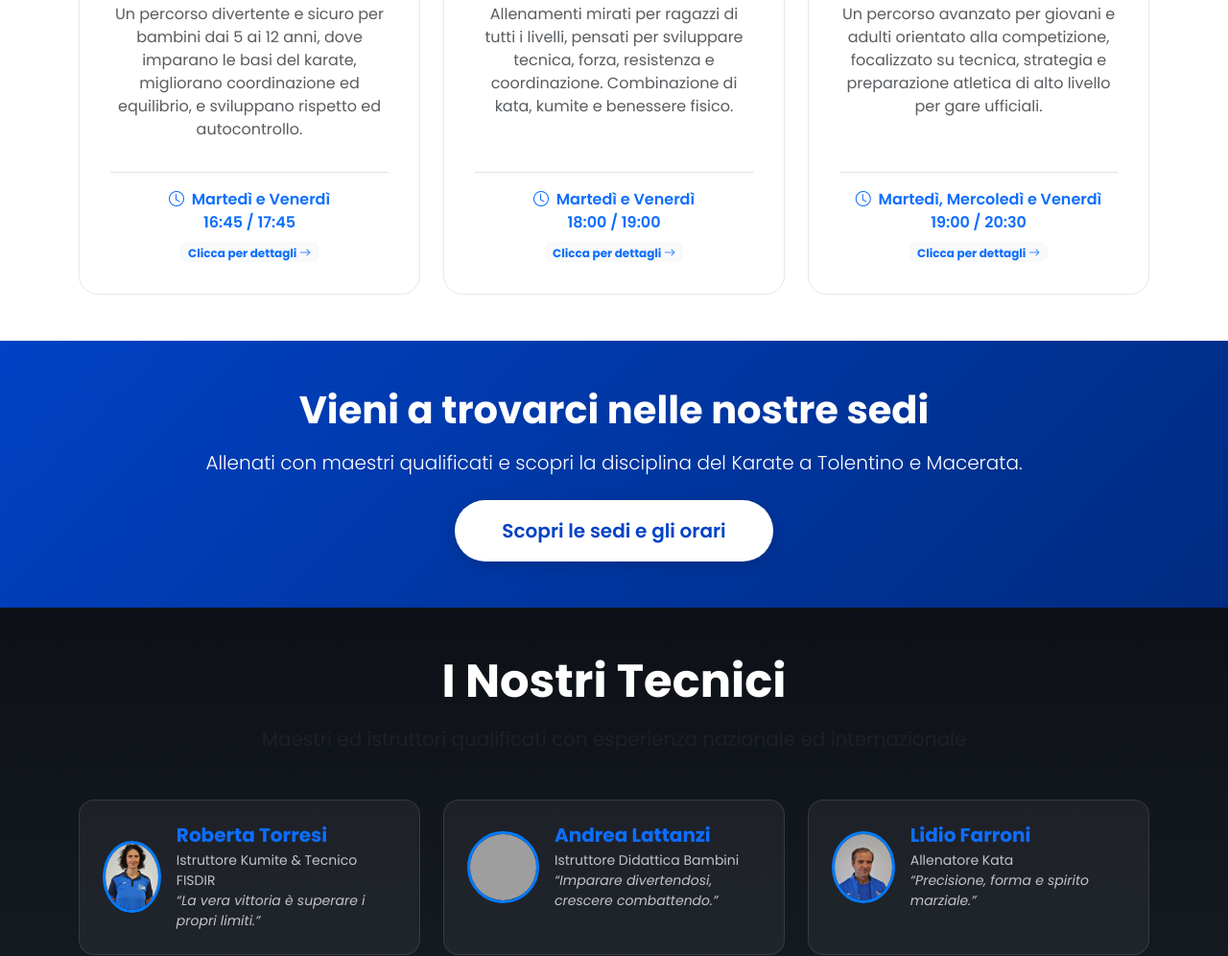
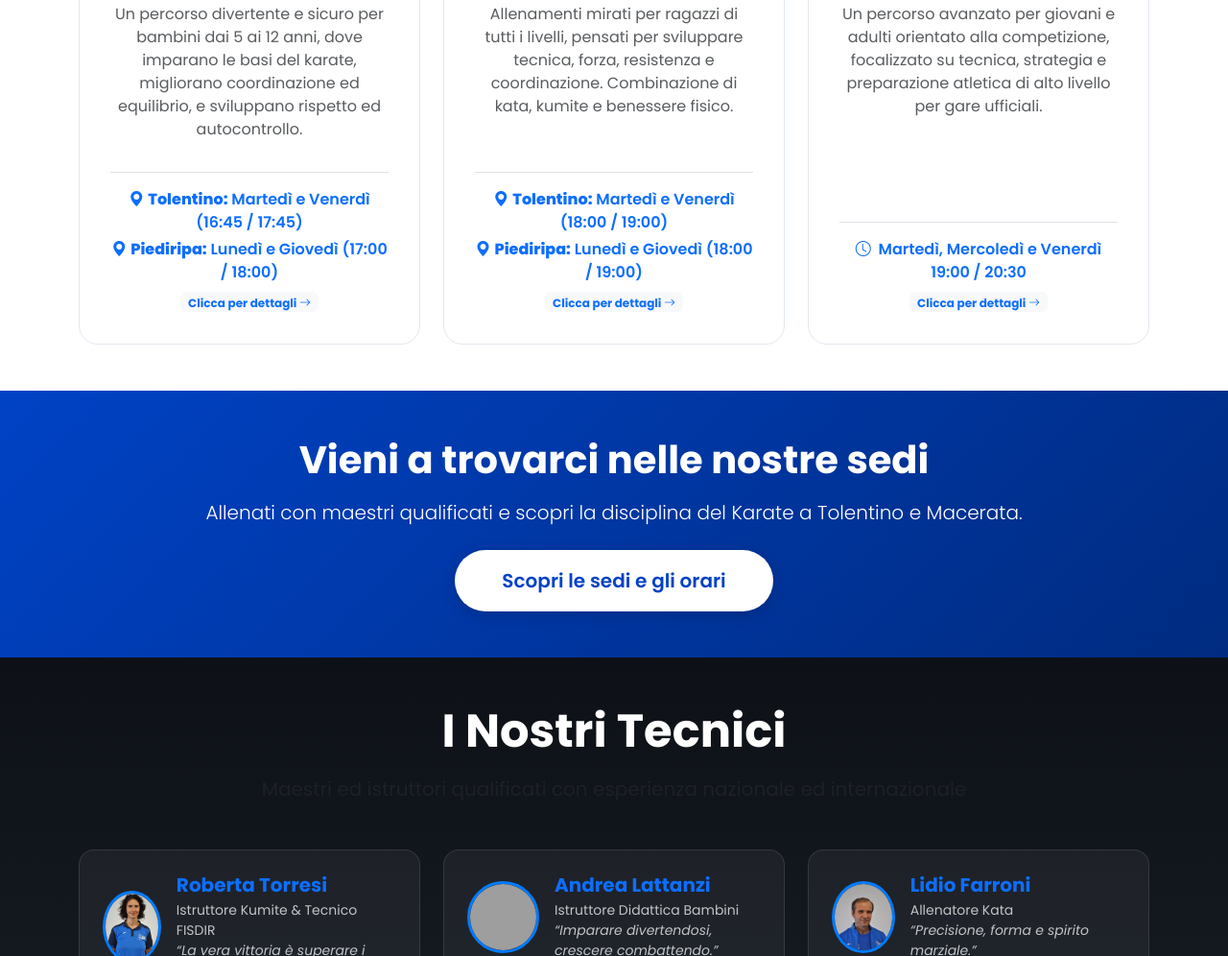
Before and after one commit to Latti24/latti24.github.io, a plain HTML site: page index.html in a window 1280 px wide. Shown: the part 1150-2146 px from the top of the page at 96% size. Drawn offline with nearby package versions, Linux system fonts and the light colour scheme; grey boxes are pictures that could not be loaded.

Commit message:
Aggiornamento orari e sedi per Karate Principianti e Avanzato (Tolentino e Piediripa)

```diff
--- a/index.html
+++ b/index.html
@@ -654,11 +654,10 @@
               <p class="text-muted">Un percorso divertente e sicuro per bambini dai 5 ai 12 anni, dove imparano le basi
                 del karate, migliorano coordinazione ed equilibrio, e sviluppano rispetto ed autocontrollo.</p>
             </div>
-            <div class="w-100 border-top pt-3 mt-3">
-              <p class="fw-semibold text-primary mb-0"><i class="bi bi-clock me-1"></i> Martedì e Venerdì<br>16:45 /
-                17:45</p>
-              <span class="badge bg-light text-primary mt-2">Clicca per dettagli <i
-                  class="bi bi-arrow-right"></i></span>
+            <div class="w-100 border-top pt-3 mt-3 text-center">
+              <p class="fw-semibold text-primary mb-1"><i class="bi bi-geo-alt-fill me-1"></i><strong>Tolentino:</strong> Martedì e Venerdì (16:45 / 17:45)</p>
+              <p class="fw-semibold text-primary mb-0"><i class="bi bi-geo-alt-fill me-1"></i><strong>Piediripa:</strong> Lunedì e Giovedì (17:00 / 18:00)</p>
+              <span class="badge bg-light text-primary mt-2">Clicca per dettagli <i class="bi bi-arrow-right"></i></span>
             </div>
           </div>
         </div>
@@ -678,11 +677,10 @@
               <p class="text-muted">Allenamenti mirati per ragazzi di tutti i livelli, pensati per sviluppare tecnica,
                 forza, resistenza e coordinazione. Combinazione di kata, kumite e benessere fisico.</p>
             </div>
-            <div class="w-100 border-top pt-3 mt-3">
-              <p class="fw-semibold text-primary mb-0"><i class="bi bi-clock me-1"></i> Martedì e Venerdì<br>18:00 /
-                19:00</p>
-              <span class="badge bg-light text-primary mt-2">Clicca per dettagli <i
-                  class="bi bi-arrow-right"></i></span>
+            <div class="w-100 border-top pt-3 mt-3 text-center">
+              <p class="fw-semibold text-primary mb-1"><i class="bi bi-geo-alt-fill me-1"></i><strong>Tolentino:</strong> Martedì e Venerdì (18:00 / 19:00)</p>
+              <p class="fw-semibold text-primary mb-0"><i class="bi bi-geo-alt-fill me-1"></i><strong>Piediripa:</strong> Lunedì e Giovedì (18:00 / 19:00)</p>
+              <span class="badge bg-light text-primary mt-2">Clicca per dettagli <i class="bi bi-arrow-right"></i></span>
             </div>
           </div>
         </div>
@@ -703,11 +701,9 @@
               <p class="text-muted">Un percorso avanzato per giovani e adulti orientato alla competizione, focalizzato
                 su tecnica, strategia e preparazione atletica di alto livello per gare ufficiali.</p>
             </div>
-            <div class="w-100 border-top pt-3 mt-3">
-              <p class="fw-semibold text-primary mb-0"><i class="bi bi-clock me-1"></i> Martedì, Mercoledì e
-                Venerdì<br>19:00 / 20:30</p>
-              <span class="badge bg-light text-primary mt-2">Clicca per dettagli <i
-                  class="bi bi-arrow-right"></i></span>
+            <div class="w-100 border-top pt-3 mt-3 text-center">
+              <p class="fw-semibold text-primary mb-0"><i class="bi bi-clock me-1"></i> Martedì, Mercoledì e Venerdì<br>19:00 / 20:30</p>
+              <span class="badge bg-light text-primary mt-2">Clicca per dettagli <i class="bi bi-arrow-right"></i></span>
             </div>
           </div>
         </div>
```
